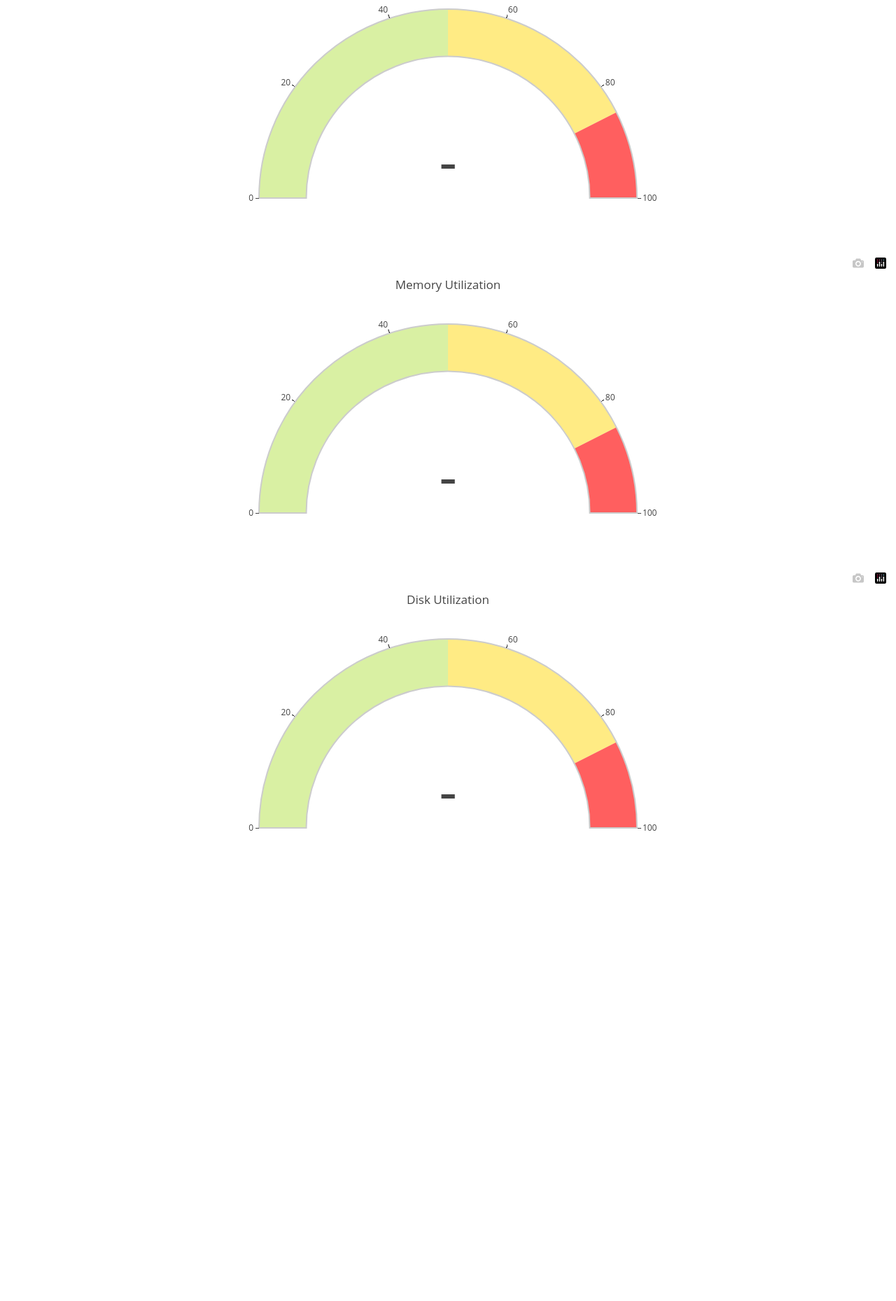
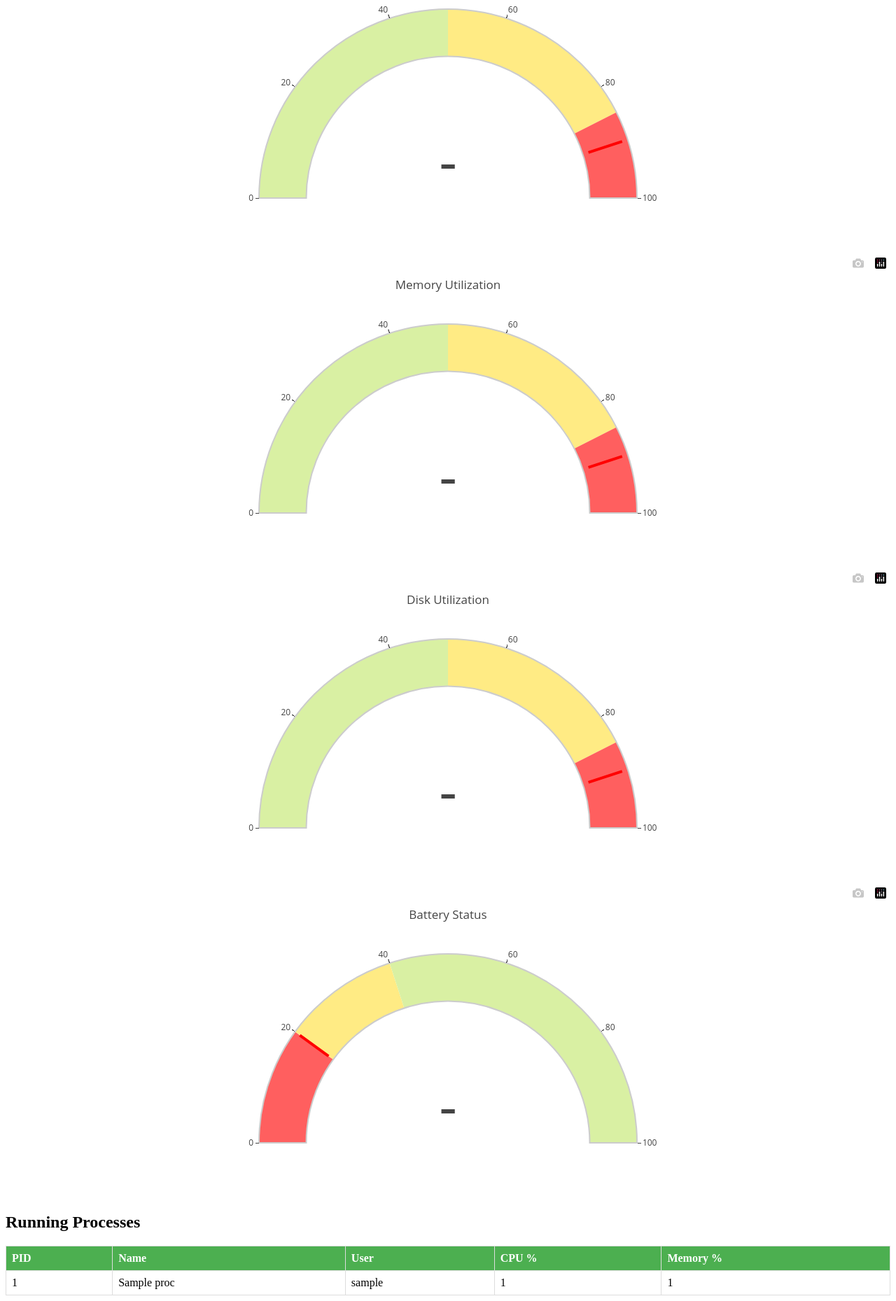
Before and after one commit to Shantanu-2001/System-monitoring-application, a Flask app: template templates/index.html in a window 1280 px wide. Shown: the part 167-2026 px from the top of the page at 70% size. Before the commit the page ends 1354 px from the top, so only its background shows below. Run offline with Flask 2, Linux system fonts and the light colour scheme; the template is opened without the code that fills it: most values are stand-ins (such as "Sample title", 1, 10 or a date in 2020); some libraries are stand-ins or nearby versions.

Commit message:
Update index.html

```diff
--- a/templates/index.html
+++ b/templates/index.html
@@ -10,6 +10,21 @@
             background-color: rgba(151, 128, 128, 0.688);
             padding: 20px;
         }
+        table {
+            width: 100%;
+            border-collapse: collapse;
+            margin-top: 20px;
+        }
+        th, td {
+            border: 1px solid #ddd;
+            text-align: left;
+            padding: 8px;
+        }
+        th {
+            background-color: #4CAF50;
+            color: white;
+        }
+        tr:nth-child(even) {background-color: #f2f2f2;}
     </style>
 </head>
 <body>
@@ -18,9 +33,33 @@
         <div id="cpu-gauge"></div>
         <div id="mem-gauge"></div>
         <div id="disk-gauge"></div>
+        <div id="battery-gauge"></div> <!-- Battery gauge container -->
         {% if message %}
         <div class="alert alert-danger">{{ message }}</div>
         {% endif %}
+        <h2>Running Processes</h2>
+        <table>
+            <thead>
+                <tr>
+                    <th>PID</th>
+                    <th>Name</th>
+                    <th>User</th>
+                    <th>CPU %</th>
+                    <th>Memory %</th>
+                </tr>
+            </thead>
+            <tbody>
+                {% for proc in processes_info %}
+                <tr>
+                    <td>{{ proc['pid'] }}</td>
+                    <td>{{ proc['name'] }}</td>
+                    <td>{{ proc['username'] }}</td>
+                    <td>{{ proc['cpu_percent'] }}</td>
+                    <td>{{ proc['memory_percent'] }}</td>
+                </tr>
+                {% endfor %}
+            </tbody>
+        </table>
     </div>
     <script>
         var cpuGauge = {
@@ -41,7 +80,7 @@
                 threshold: {
                     line: { color: "red", width: 4 },
                     thickness: 0.75,
-                    value: {{ cpu_metric }}
+                    value: 90
                 }
             }
         };
@@ -64,7 +103,7 @@
                 threshold: {
                     line: { color: "red", width: 4 },
                     thickness: 0.75,
-                    value: {{ mem_metric }}
+                    value: 90
                 }
             }
         };
@@ -87,7 +126,30 @@
                 threshold: {
                     line: { color: "red", width: 4 },
                     thickness: 0.75,
-                    value: {{ disk_metric }}
+                    value: 90
+                }
+            }
+        };
+
+        var batteryGauge = {
+            type: "indicator",
+            mode: "gauge+number",
+            value: {{ battery_metric }},
+            gauge: {
+                axis: { range: [null, 100] },
+                bar: { color: "#00cc96" },
+                bgcolor: "white",
+                borderwidth: 2,
+                bordercolor: "#ccc",
+                steps: [
+                    { range: [0, 20], color: "#ff5f5f" },
+                    { range: [20, 40], color: "#ffeb84" },
+                    { range: [40, 100], color: "#d9f0a3" }
+                ],
+                threshold: {
+                    line: { color: "red", width: 4 },
+                    thickness: 0.75,
+                    value: 20
                 }
             }
         };
@@ -95,10 +157,13 @@
         var cpuGaugeLayout = { title: "CPU Utilization" };
         var memGaugeLayout = { title: "Memory Utilization" };
         var diskGaugeLayout = { title: "Disk Utilization" };
+        var batteryGaugeLayout = { title: "Battery Status" };
+
 
         Plotly.newPlot('cpu-gauge', [cpuGauge], cpuGaugeLayout);
         Plotly.newPlot('mem-gauge', [memGauge], memGaugeLayout);
         Plotly.newPlot('disk-gauge', [diskGauge], diskGaugeLayout);
+        Plotly.newPlot('battery-gauge', [batteryGauge], batteryGaugeLayout);
     </script>
 </body>
 </html>
```
